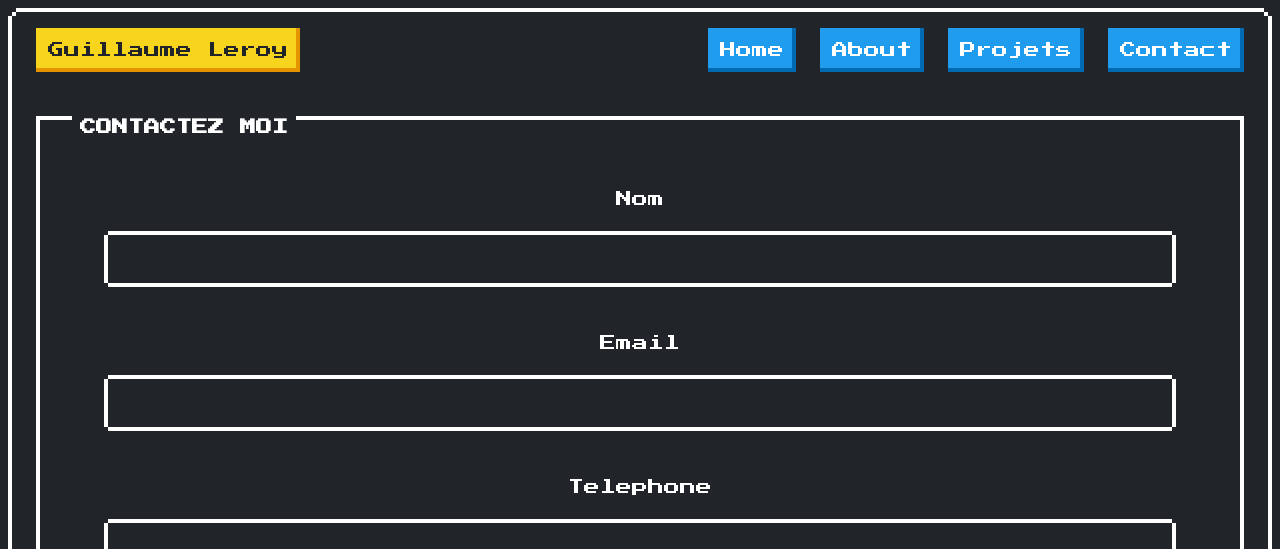
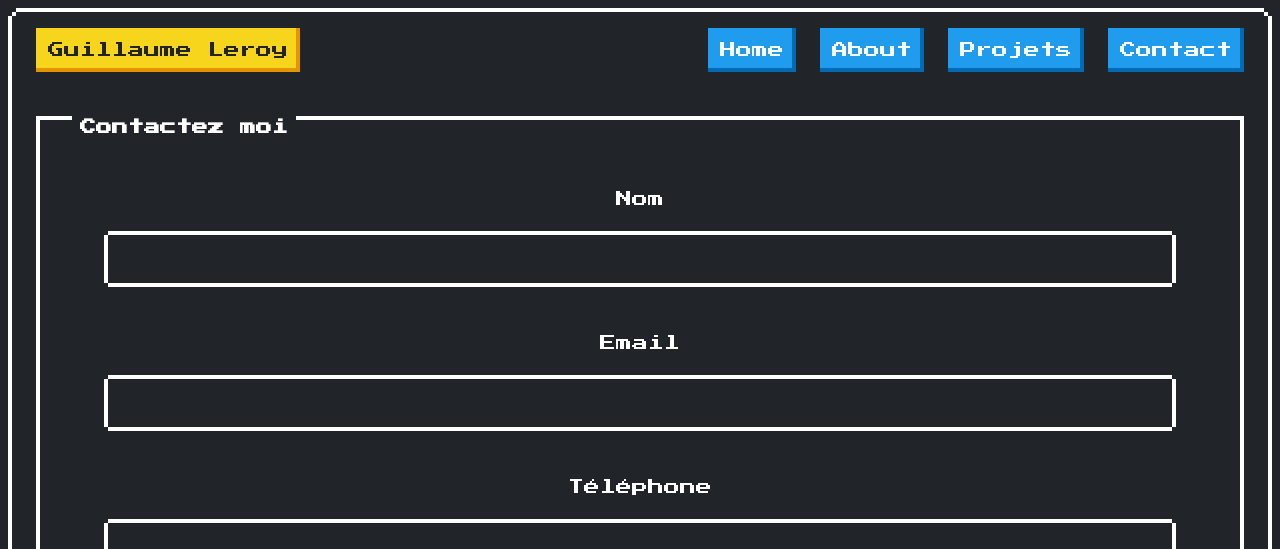
Before and after one commit to Leroyg-11/Mon-Folio, a React (Vite) app: page /Mon-Folio/contact in a window 1280 px wide. Shown: the top 549 px of the page. Built offline with nearby package versions, Linux system fonts and the light colour scheme.

Commit message:
form modif

```diff
--- a/src/pages/About.jsx
+++ b/src/pages/About.jsx
@@ -35,7 +35,7 @@ const About = () => {
         windowSize <= 768 ? "mobile" : ""
       }`}
     >
-      <h1 className="title">A propos</h1>
+      <h1 className="title">À propos</h1>
 
       <section className="about-container">
         <ul className="item-about-container">
--- a/src/pages/Contact.jsx
+++ b/src/pages/Contact.jsx
@@ -44,7 +44,7 @@ const Contact = () => {
       }`}
     >
       {" "}
-      <h1 className="title"> CONTACTEZ MOI</h1>
+      <h1 className="title">Contactez moi</h1>
       <div className="form-container">
         <form onSubmit={handleSubmit}>
           <label htmlFor="name">Nom</label>
@@ -65,7 +65,7 @@ const Contact = () => {
             id="email"
           />
 
-          <label htmlFor="phone">Telephone</label>
+          <label htmlFor="phone">Téléphone</label>
           <input
             required
             className="nes-input is-dark"
```
